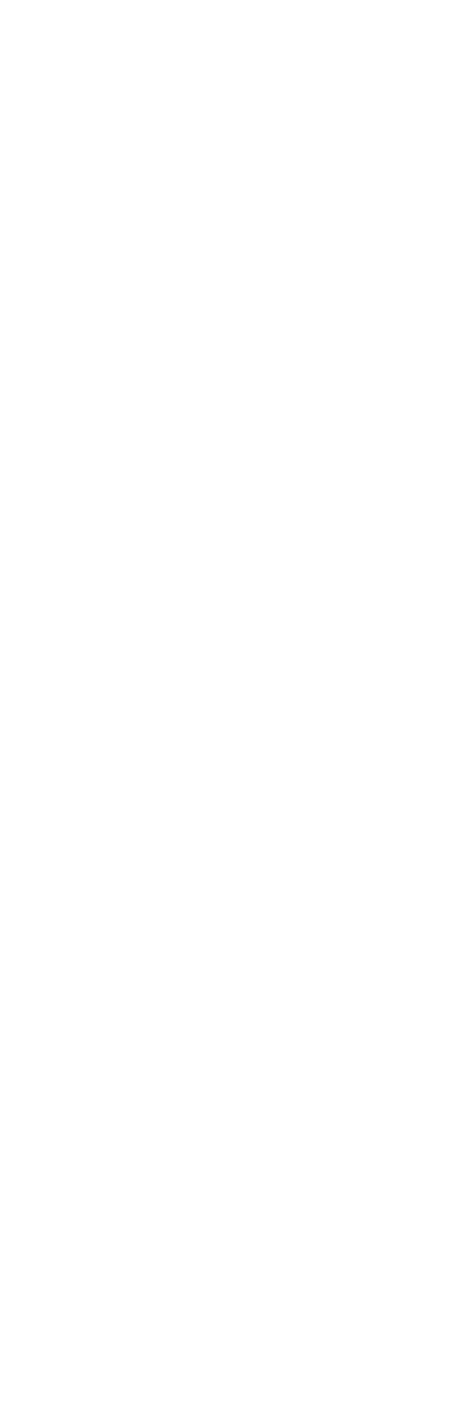
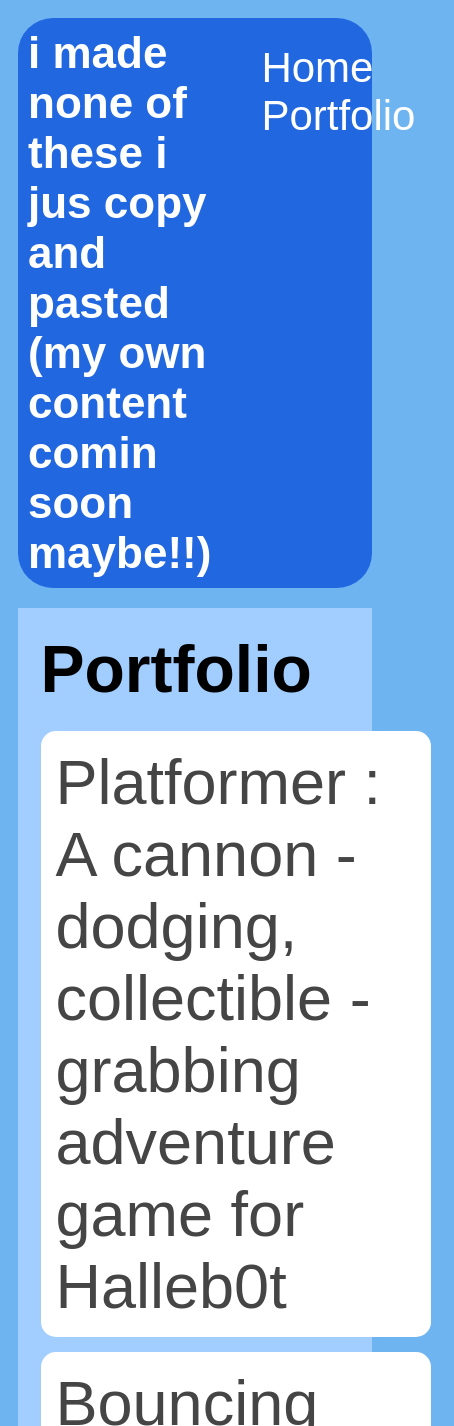
Before and after one commit to InkblitZ/InkblitZ.github.io, a plain HTML site: page portfolio.html in a window 390 px wide. Shown: the top 1426 px of the page, 454 px wide, since content can reach past the window. Before the commit the page ends 844 px from the top, so only its background shows below. Drawn offline with Linux system fonts and the light colour scheme.

Commit message:
add portfolio.html file

```diff
--- a/portfolio.html
+++ b/portfolio.html
@@ -0,0 +1,46 @@
+<!DOCTYPE html>
+
+<html
+
+<head>
+<title>alex's "amazing" website!</title>
+<link rel="stylesheet" href ="style.css"
+</head>
+
+<body>
+
+    <div id="all-contents">
+        <nav> <!--Nav stuff here!-->
+            <h1>i made none of these i jus copy and pasted (my own content comin soon maybe!!)</h1>
+            <ul id="nav-ul">
+                <li class="nav-li">
+                    <a class="nav-a" href="index.html">Home</a>
+                </li>
+                <li class="nav-li">
+                    <a class="nav-a" href="portfolio.html">Portfolio</a>
+                </li>
+            </ul>
+        </nav>
+        <main>
+
+        <div class="content">
+            <h1>Portfolio</h1>
+            <ul id="portfolio">
+                <li><a href="projects/platformer/">Platformer : A cannon - dodging, collectible - grabbing adventure game for Halleb0t</a></li>
+    <li><a href="projects/bouncing-box/">Bouncing Box : A project that gives you a taste of game development on the web </a></li>
+    <li><a href="projects/circularity/">Circularity : A motion poem using random number generation and velocity applied to circle shapes...</a></li>
+
+
+
+            </ul>
+        </div>
+    </main>
+
+
+
+
+
+
+
+</body>
+</html>
--- a/style.css
+++ b/style.css
@@ -11,7 +11,7 @@ body {
 
 /* navigation menu */
 nav {
-  border-radius: 5%/50%;
+  border-radius: 35px;
   background: rgb(33, 103, 224);
   margin: 0 auto;
   margin-bottom: 20px;
@@ -63,3 +63,79 @@ h2,
 h3 {
   margin: 0px;
 }
+
+/* portfolio styles */
+.content h1 {
+  color: black;
+}
+
+#portfolio {
+  list-style-type: none;
+  padding-left: 0;
+}
+
+#portfolio li {
+  background: #fff;
+  padding: 10px;
+  border-radius: 10px;
+  margin-bottom: 10px;
+}
+
+#portfolio li:hover {
+  background: #eee;
+}
+
+#portfolio a {
+  text-decoration: none;
+  color: #454545;
+}
+
+ /* responsive web design */
+ @media screen and (min-width: 120px) and (max-width: 1080px) {
+  main {
+    height: 100ch;
+    zoom: 1.5;
+    display: grid;
+  }
+
+  h1 {
+    font-size: 44px;
+  }
+
+  h2 {
+    font-size: 42px;
+  }
+
+  h3 {
+    font-size: 36px;
+  }
+
+  #all-contents {
+     height: 100ch;
+     margin: none;
+  }
+
+  a {
+     font-size: 42px;
+  }
+
+  .sidebar {
+      margin-right: 0px;
+      justify-content: center;
+      align-items: center;
+  }
+
+  .sidebar-img {
+       width: 100%;
+  }
+
+  p,
+  li {
+       font-size: 24px;
+  }
+
+  .content {
+       align-content: center;
+       justify-content: center;
+  }
+}
```
Also changed, not shown: index.html (+9 -8 lines).
